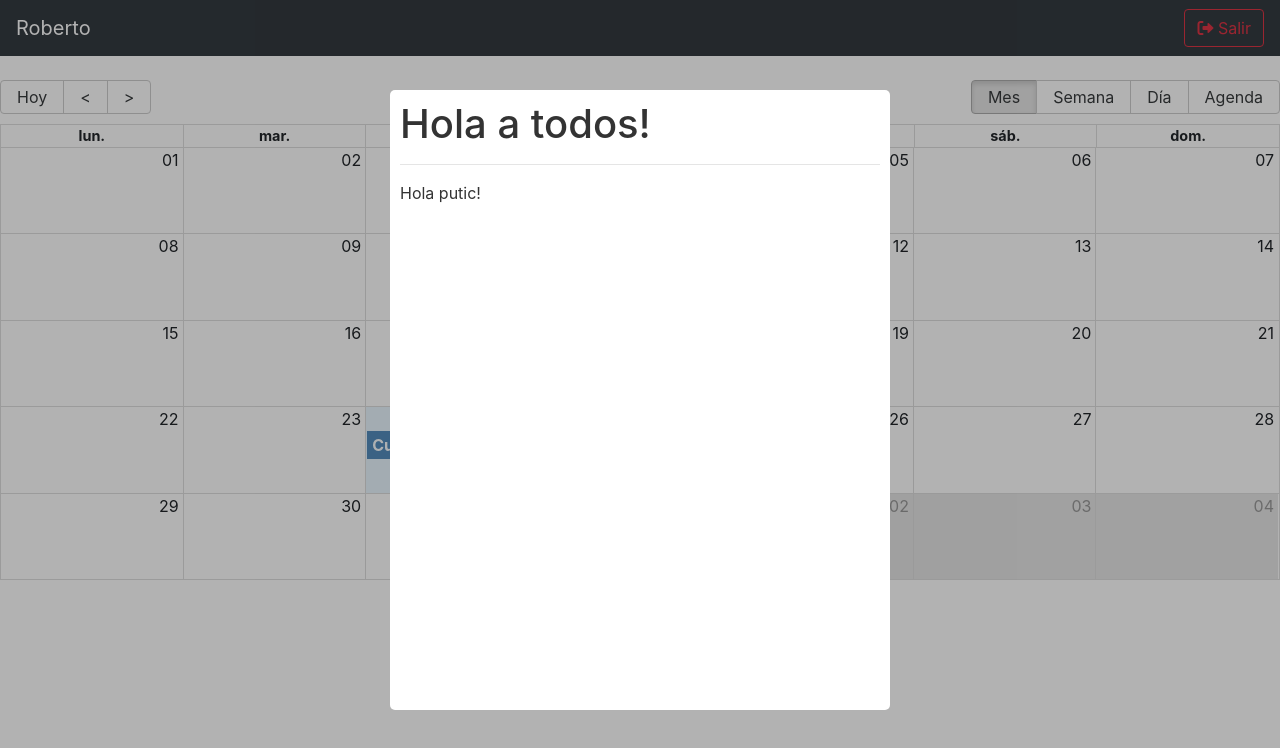
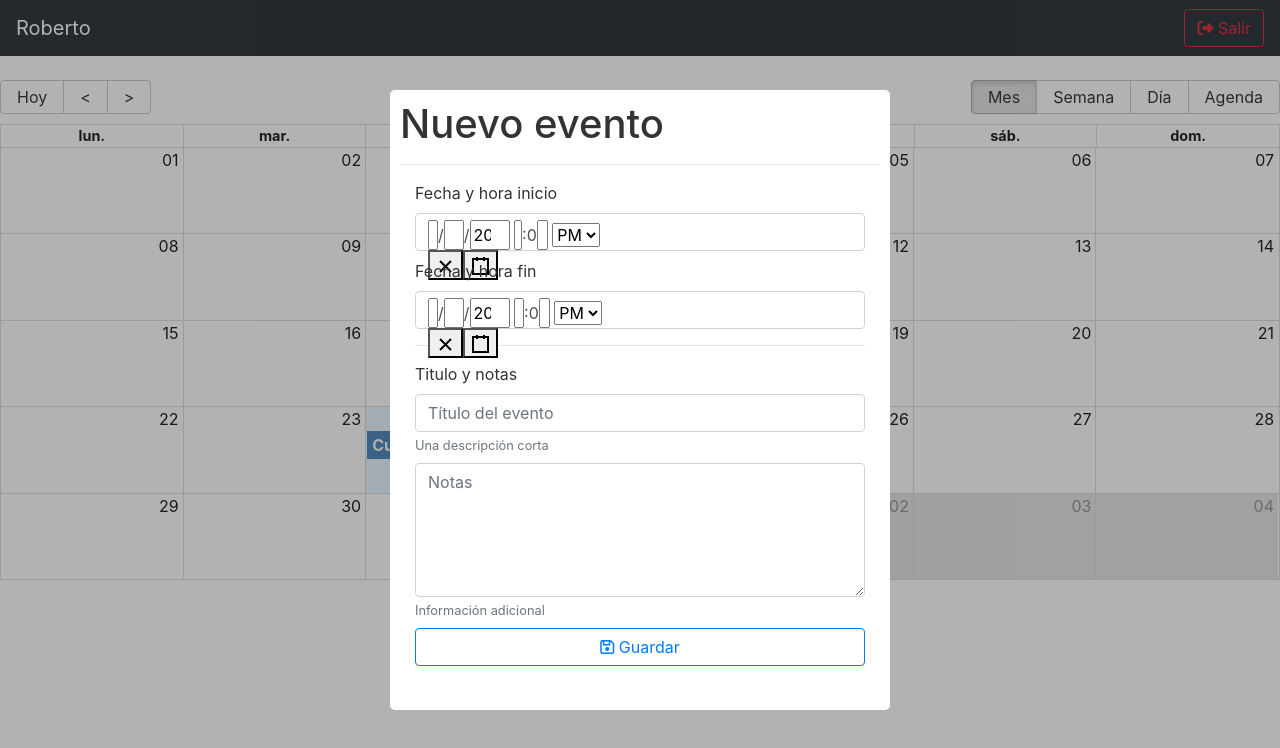
Before and after one commit to Mati69lbt/CalendarApp, a React app: page / in a window 1280 px wide. Built offline with nearby package versions, Linux system fonts and the light colour scheme.

Commit message:
Formulario Modal

```diff
--- a/package.json
+++ b/package.json
@@ -9,6 +9,7 @@
     "moment": "^2.29.4",
     "react": "^18.2.0",
     "react-big-calendar": "^1.5.0",
+    "react-datetime-picker": "^3.5.0",
     "react-dom": "^18.2.0",
     "react-modal": "^3.15.1",
     "react-router-dom": "^6.3.0",
--- a/src/components/calendar/CalendarMOdal.js
+++ b/src/components/calendar/CalendarMOdal.js
@@ -1,5 +1,7 @@
 import React, { useState } from "react";
 import Modal from "react-modal";
+import DateTimePicker from "react-datetime-picker";
+import moment from "moment";
 
 const customStyles = {
   content: {
@@ -13,16 +15,27 @@ const customStyles = {
 };
 Modal.setAppElement("#root");
 
+const now = moment().minutes(0).seconds(0).add(1, "hours");
+const end = moment().minutes(0).seconds(0).add(2, "hours");
+
 const CalendarMOdal = () => {
-  const [isOpen, setIsOpen] = useState(true);
-  function closeModal() {
-    setIsOpen(false);
-  }
+  const [dateStart, setDateStart] = useState(now.toDate());
+  const [dateEnd, setDateEnd] = useState(end.toDate());
+
+  const closeModal = () => {};
+
+  const handleStartDateChange = (e) => {
+    setDateStart(e);
+    console.log(`hora inicio: ${e}`);
+  };
+  const handleEndDateChange = (e) => {
+    setDateEnd(e);
+    console.log(`hora fin: ${e}`);
+  };
 
   return (
     <Modal
-      isOpen={isOpen}
-      // onAfterOpen={afterOpenModal}
+      isOpen={true}
       onRequestClose={closeModal}
       style={customStyles}
       closeTimeoutMS={200}
@@ -30,9 +43,61 @@ const CalendarMOdal = () => {
       className="modal"
       overlayClassName="modal-fondo"
     >
-      <h1>Hola a todos!</h1>
+      <h1> Nuevo evento </h1>
       <hr />
-      <span>Hola putic!</span>
+      <form className="container">
+        <div className="form-group mb-2">
+          <label>Fecha y hora inicio</label>
+          <DateTimePicker
+            onChange={handleStartDateChange}
+            value={dateStart}
+            className="form-control"
+          />
+        </div>
+
+        <div className="form-group mb-2">
+          <label>Fecha y hora fin</label>
+          <DateTimePicker
+            onChange={handleEndDateChange}
+            value={dateEnd}
+            minDate={dateStart}
+            className="form-control"
+          />
+        </div>
+
+        <hr />
+        <div className="form-group mb-2">
+          <label>Titulo y notas</label>
+          <input
+            type="text"
+            className="form-control"
+            placeholder="Título del evento"
+            name="title"
+            autoComplete="off"
+          />
+          <small id="emailHelp" className="form-text text-muted">
+            Una descripción corta
+          </small>
+        </div>
+
+        <div className="form-group mb-2">
+          <textarea
+            type="text"
+            className="form-control"
+            placeholder="Notas"
+            rows="5"
+            name="notes"
+          ></textarea>
+          <small id="emailHelp" className="form-text text-muted">
+            Información adicional
+          </small>
+        </div>
+
+        <button type="submit" className="btn btn-outline-primary btn-block">
+          <i className="far fa-save"></i>
+          <span> Guardar</span>
+        </button>
+      </form>
     </Modal>
   );
 };
--- a/src/styles.css
+++ b/src/styles.css
@@ -38,3 +38,12 @@
   outline: none;
   padding: 10px;
 }
+
+/* Date Piker*/
+.react-datetime-picker input:focus {
+  outline: none;
+}
+
+.react-datetime-picker__wrapper {
+  border: 0px solid gray !important;
+}
```
Also changed, not shown: 1 other file.
